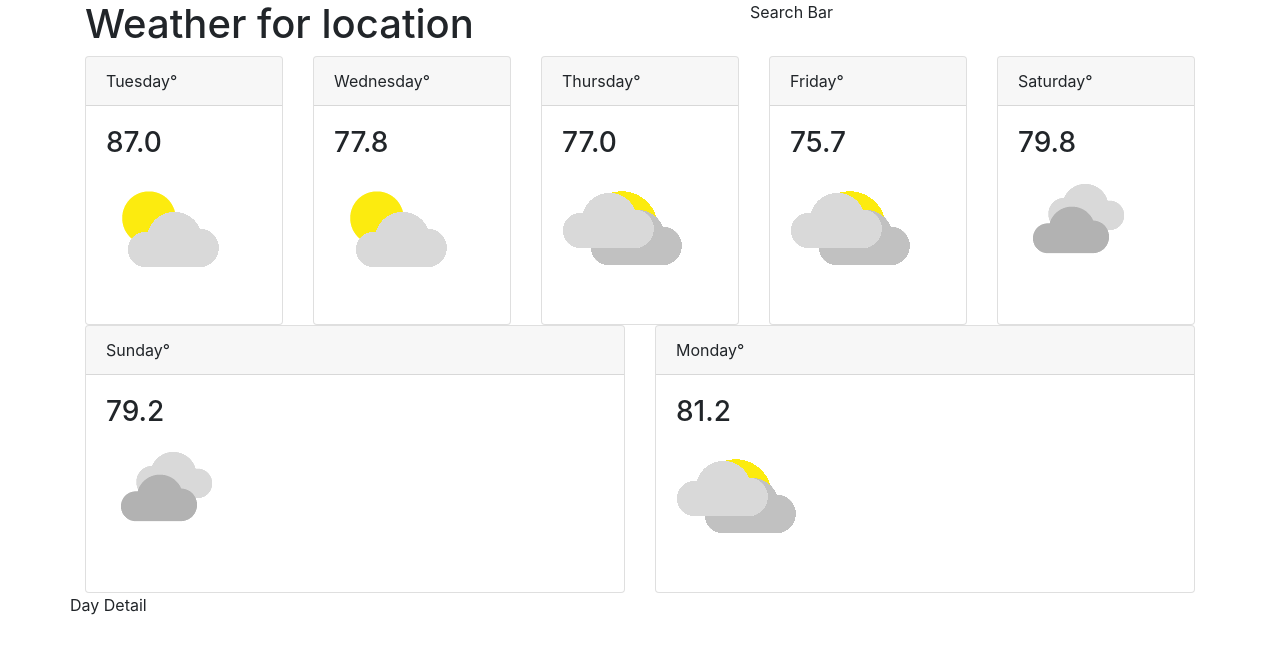
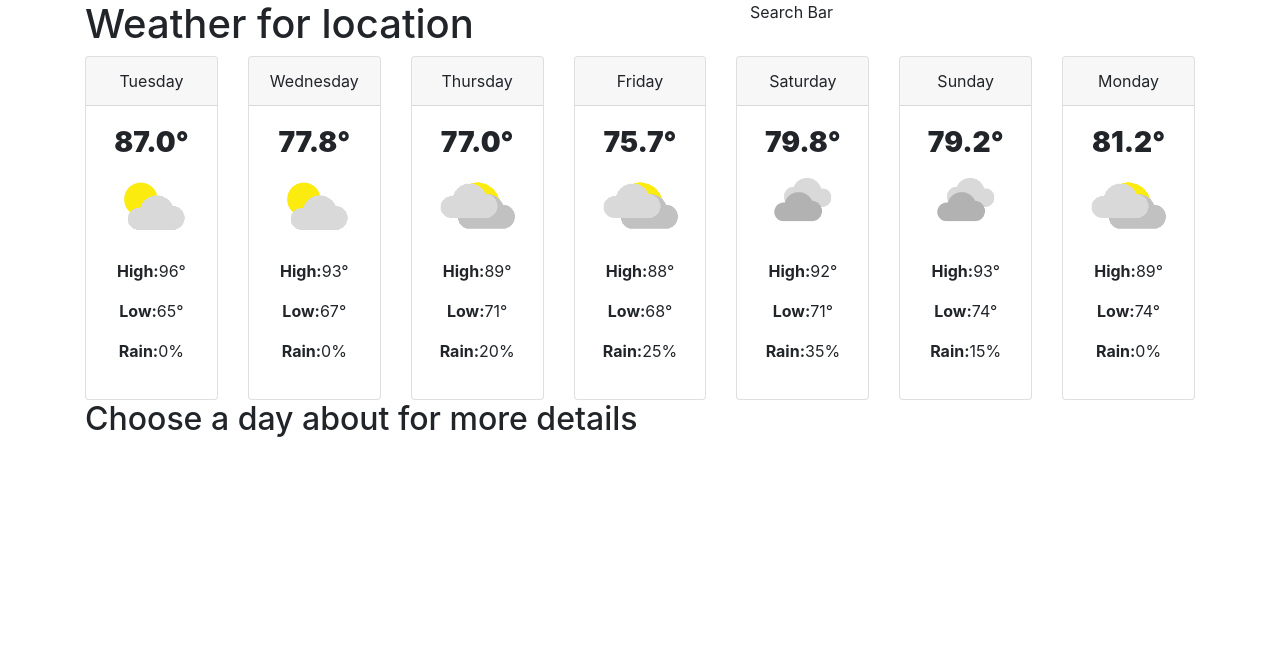
Before and after one commit to mahume/weather-app, a React (Create React App) app: page / in a window 1280 px wide. Shown: the top 654 px of the page. Built offline with nearby package versions, Linux system fonts and the light colour scheme.

Commit message:
Adding onClick to DayCard to populate DayDetail

```diff
--- a/src/App.js
+++ b/src/App.js
@@ -9,10 +9,11 @@ import moment from 'moment';
 class App extends Component {
   state = {
     days: sampleData.data,
-
+    selectedDay: null,
   }
-  componentDidMount() {
-    console.log(this.state.days[0]);
+  componentDidMount() {}
+  selectDay = day => {
+    this.setState({ selectedDay: day })
   }
   render() {
     return (
@@ -29,19 +30,37 @@ class App extends Component {
           {this.state.days.map(day => (
               <DayCard
                 key={day.ts}
-                temp={day.temp}
+                current={day.temp}
                 high={day.max_temp}
                 low={day.min_temp}
-                precip={day.pop}
+                precipitation={day.pop}
                 day={moment(day.datetime, "YYYY-MM-DD").format("dddd")}
                 icon={day.weather.icon}
                 description={day.weather.description}
+                selectDay={() => this.selectDay(day)}
               />
             )
           )}
         </Row>
         <Row>
-          <DayDetail></DayDetail>
+          <Col>
+            {this.state.selectedDay
+              ? (
+                <DayDetail
+                  current={this.state.selectedDay.temp}
+                  high={this.state.selectedDay.max_temp}
+                  low={this.state.selectedDay.min_temp}
+                  precipitation={this.state.selectedDay.pop}
+                  day={moment(this.state.selectedDay.datetime, "YYYY-MM-DD").format("MMMM Do, YYYY")}
+                  icon={this.state.selectedDay.weather.icon}
+                  description={this.state.selectedDay.weather.description}
+                />
+              )
+              : (
+                <h2>Choose a day about for more details</h2>
+              )
+            }
+          </Col>
         </Row>
       </Container>
     );
--- a/src/components/DayCard.js
+++ b/src/components/DayCard.js
@@ -1,20 +1,49 @@
 import React from 'react';
 import { Card, CardHeader, CardBody, Col } from "reactstrap";
+import styled from 'styled-components';
 
+const CardWrapper = styled.div`
+  h3 {
+    font-weight: 900;
+  }
+  img {
+    width: 75px;
+  }
+  .card {
+    text-align: center;
+  }
+`
 
 const DayCard = props => {
-  const { key, current, temp, high, low, precip, day, icon, description } = props;
+  const {
+    current,
+    high,
+    low,
+    precipitation,
+    day,
+    icon,
+    description,
+    selectDay
+  } = props;
+
   return (
     <Col>
+      <CardWrapper
+        onClick={selectDay}
+      >
         <Card>
-        <CardHeader>{day}°</CardHeader>
+          <CardHeader>{day}</CardHeader>
           <CardBody>
-          <h3>{temp.toFixed(1)}</h3>
+            <h3>{current.toFixed(1)}°</h3>
             <p>
               <img src={`${process.env.PUBLIC_URL}/icons/${icon}.png`} alt={description} />
             </p>
+            <p><strong>High:</strong>{Math.round(high)}°</p>
+            <p><strong>Low:</strong>{Math.round(low)}°</p>
+            <p><strong>Rain:</strong>{precipitation}%</p>
           </CardBody>
         </Card>
+      </CardWrapper>
     </Col>
   )
 }
--- a/src/components/DayDetail.js
+++ b/src/components/DayDetail.js
@@ -1,10 +1,28 @@
-import React from 'react'
+import React from 'react';
+import { Card, CardBody } from "reactstrap";
 
-const DayDetail = () => {
+const DayDetail = props => {
+  const {
+    day,
+    icon,
+    description,
+    high,
+    low,
+    precipitation,
+  } = props;
+
   return (
-    <div>
-      Day Detail
-    </div>
+    <Card>
+      <CardBody>
+        <h2>Day Detail for {day}</h2>
+        <p>
+          <img src={`${process.env.PUBLIC_URL}/icons/${icon}.png`} alt={description} />
+        </p>
+        <p><strong>High:</strong>{Math.round(high)}°</p>
+        <p><strong>Low:</strong>{Math.round(low)}°</p>
+        <p><strong>Chance of rain:</strong>{precipitation}%</p>
+      </CardBody>
+    </Card>
   )
 }
 
```
Also changed, not shown: 1 other file (tests, documents, lock files or other folders). Lines whose indentation alone changed are shown as unchanged.
